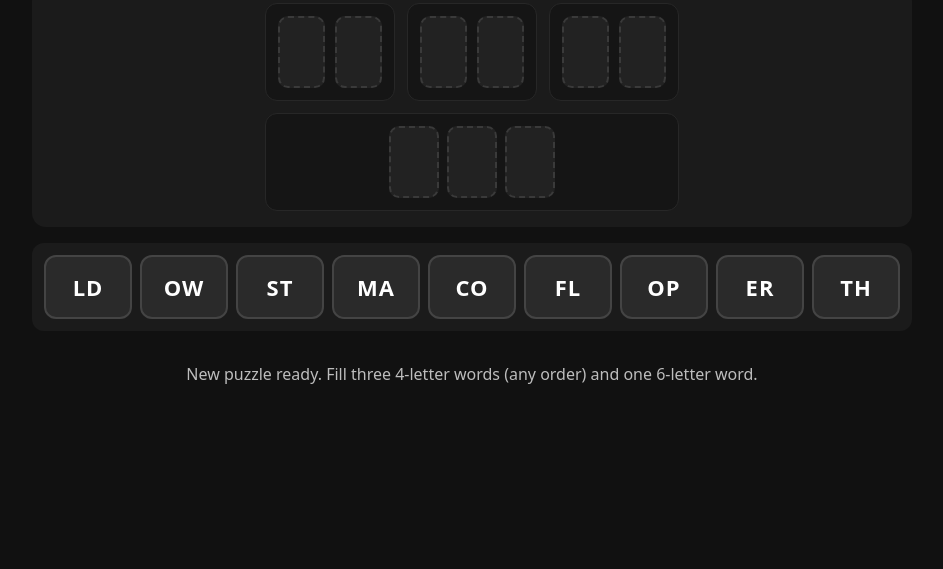
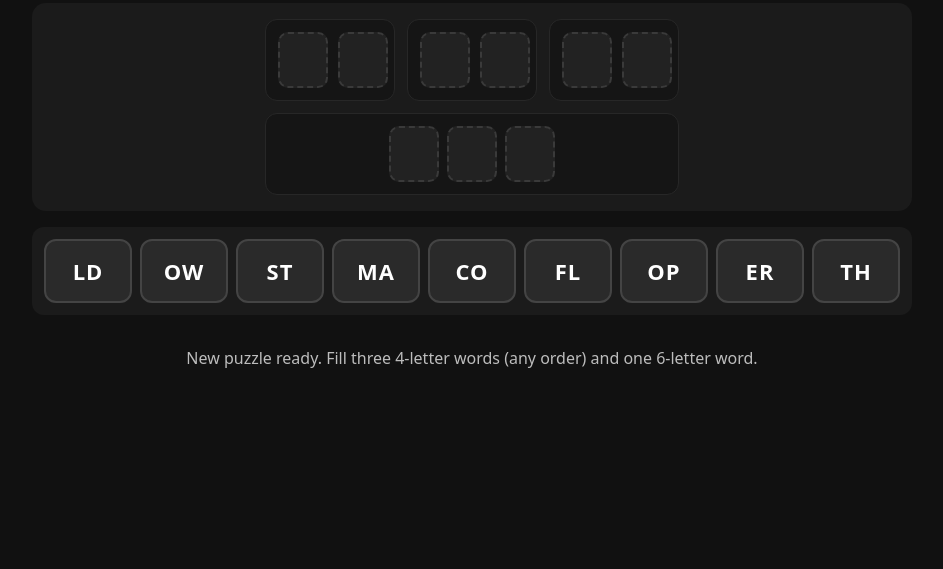
Before and after one commit to adrian-hsiah/word-pair-test, a plain HTML site: page index.html in a window 1280 px wide. Shown: the part 231-800 px from the top of the page, without its empty margins (168-1111 px from the left). Drawn offline with Linux system fonts and the light colour scheme.

Commit message:
Update style.css

```diff
--- a/style.css
+++ b/style.css
@@ -36,7 +36,7 @@ button:disabled{ opacity:.6; cursor:not-allowed; }
              gap:8px;}
 
 .slot{
-  min-height:72px; border:2px dashed #3a3a3a; border-radius:10px; background:var(--slot);
+  min-height:56px; width:50px; font-size:0.85em; border:2px dashed #3a3a3a; border-radius:10px; background:var(--slot);
   display:grid; place-items:center; transition: border-color .15s ease, background .15s ease;
 }
 .slot.dragover{ border-color:var(--accent); background:#1e2740; }
```
